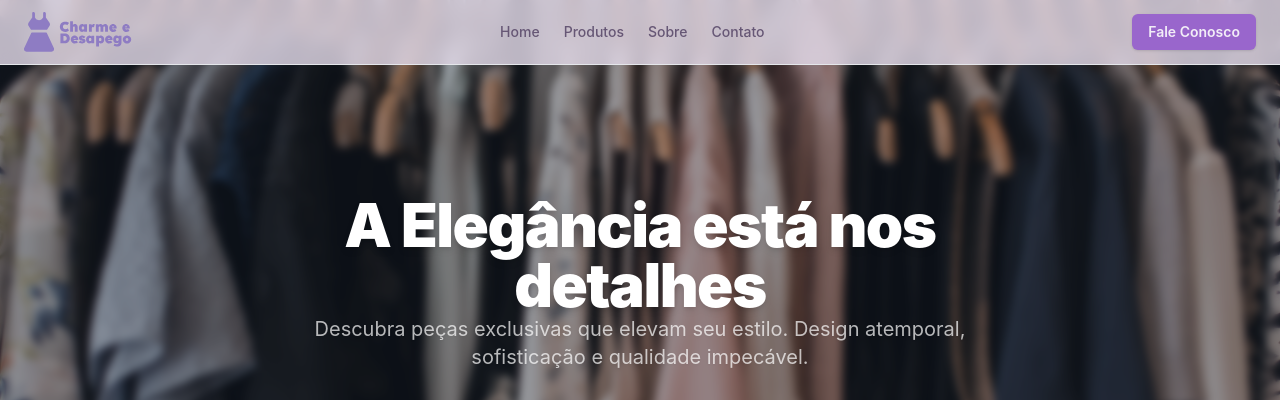
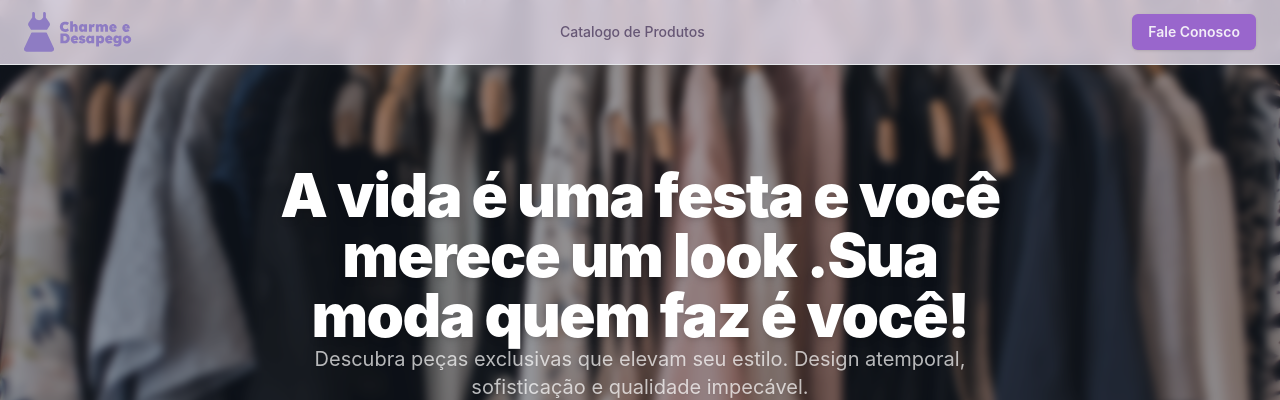
Before and after one commit to claudio-asj/relicario, a React (Vite) app: page / in a window 1280 px wide. Shown: the top 400 px of the page. Built offline with nearby package versions, Linux system fonts and the light colour scheme; no server answers.

Commit message:
detalhe pra lancar

```diff
--- a/src/components/Header.tsx
+++ b/src/components/Header.tsx
@@ -13,10 +13,10 @@ export function Header() {
 
         {/* Desktop Nav */}
         <nav className="hidden md:flex items-center gap-6 text-sm font-medium text-muted-foreground">
-          <a href="#" className="hover:text-foreground transition-colors">Home</a>
-          <a href="#produtos" className="hover:text-foreground transition-colors">Produtos</a>
-          <a href="#sobre" className="hover:text-foreground transition-colors">Sobre</a>
-          <a href="#contato" className="hover:text-foreground transition-colors">Contato</a>
+          {/* <a href="#" className="hover:text-foreground transition-colors">Home</a> */}
+          <a href="#produtos" className="hover:text-foreground transition-colors">Catalogo de Produtos</a>
+          {/* <a href="#sobre" className="hover:text-foreground transition-colors">Sobre</a>
+          <a href="#contato" className="hover:text-foreground transition-colors">Contato</a> */}
         </nav>
 
         {/* CTA WhatsApp */}
--- a/src/pages/Home.tsx
+++ b/src/pages/Home.tsx
@@ -15,7 +15,7 @@ export function Home() {
 
         <div className="relative z-10 text-center px-4 md:px-6 max-w-3xl">
           <h1 className="text-4xl font-black text-white md:text-5xl lg:text-6xl leading-tight text-foreground tracking-tight drop-shadow-md">
-            A Elegância está nos detalhes
+          A vida é uma festa e você merece um look .Sua moda quem faz é você!
           </h1>
 
           <p className="text-white/70 text-base md:text-lg lg:text-xl leading-relaxed drop-shadow-sm">
```
